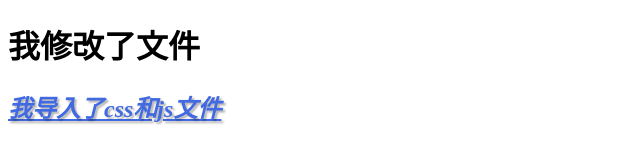
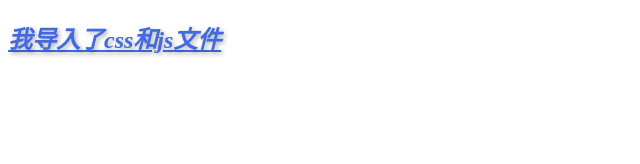
Before and after one commit to suchamy/test_01, a plain HTML site: page index.html in a window 1280 px wide. Shown: the whole page, without its empty margins (0-640 px from the left). Drawn offline with Linux system fonts and the light colour scheme.

Commit message:
全部提交

```diff
--- a/index.css
+++ b/index.css
@@ -2,7 +2,7 @@ h2 {
     /* background-color: aqua; */
     text-decoration: underline;
     font-style: italic;
-    text-shadow: 2px 2px 2px rgba(0, 0, 0, 0.3);
+    text-shadow: 2px 2px 4px rgba(0, 0, 0, 0.3);
     color: royalblue;
     cursor: pointer;
 }
--- a/index.html
+++ b/index.html
@@ -11,7 +11,7 @@
 </head>
 
 <body>
-    <h1>我修改了文件</h1>
+    <!-- <h1>我修改了文件</h1> -->
     <h2>我导入了css和js文件</h2>
 </body>
 
--- a/index.js
+++ b/index.js
@@ -0,0 +1 @@
+(function () { }())
```
